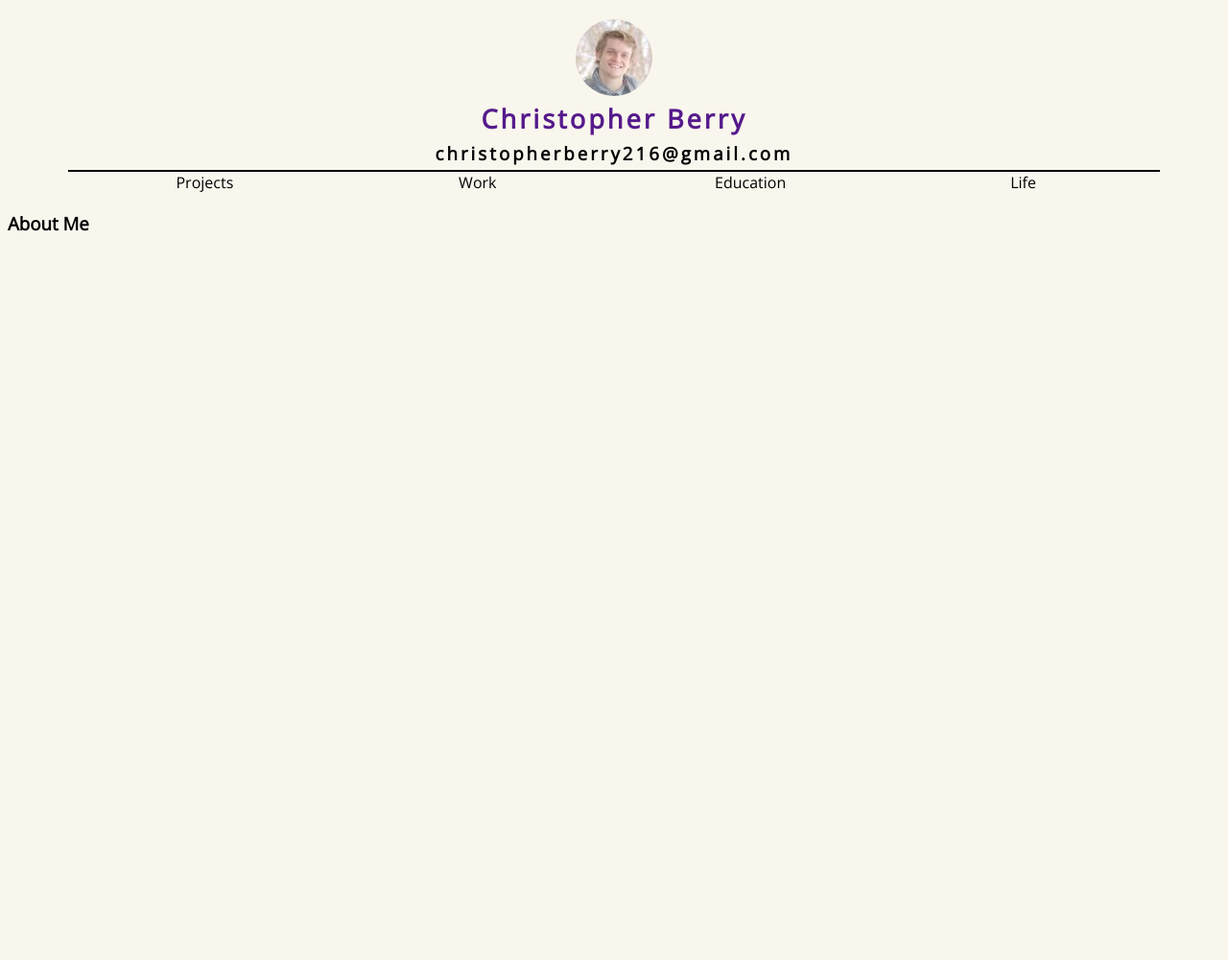
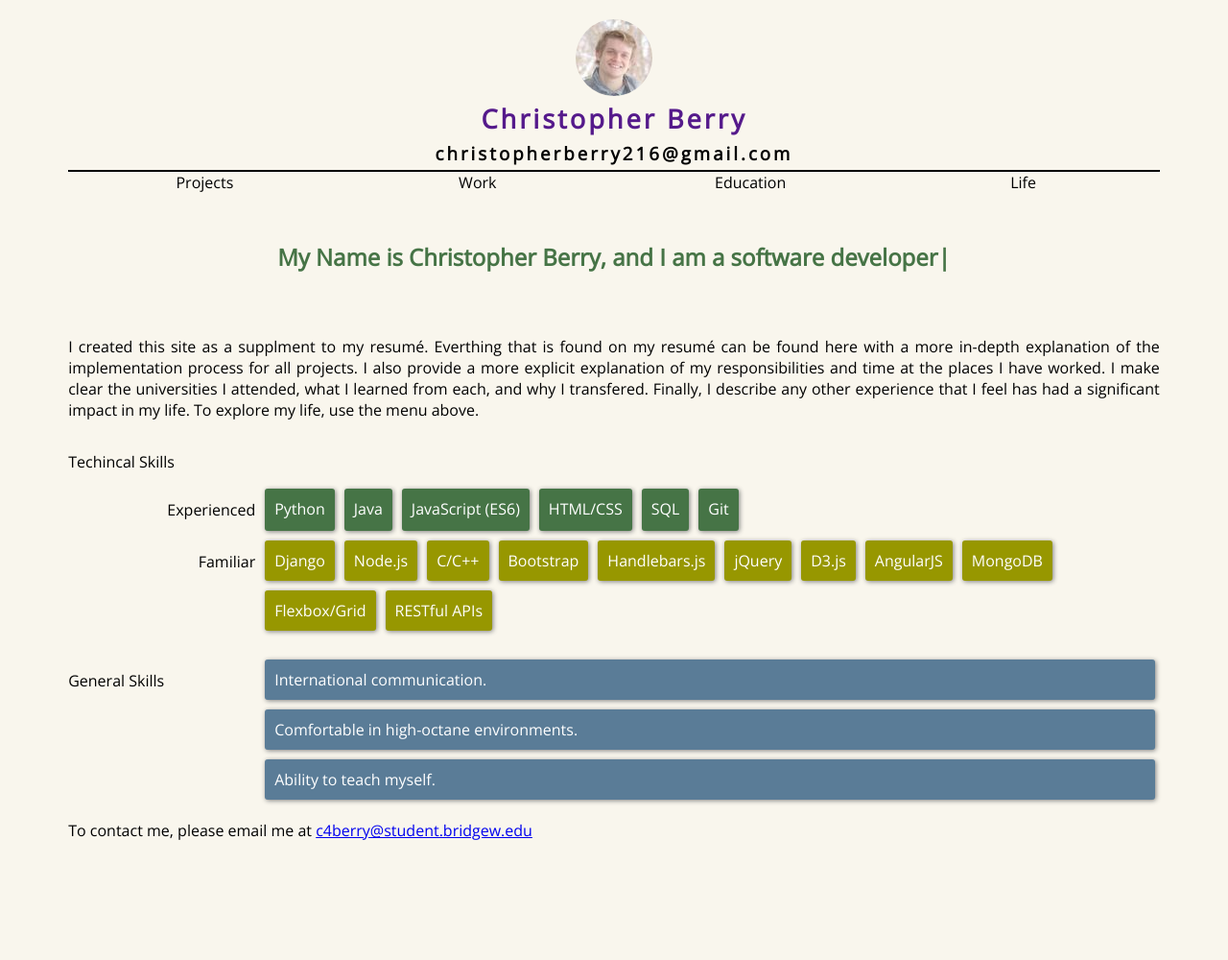
Before and after one commit to cberry216/resume-site, a Django app: page /life/about/ in a window 1280 px wide. Shown: the whole page at 96% size. Before the commit the page ends 241 px from the top, so only its background shows below. Run offline with Django 3.2, Linux system fonts and the light colour scheme; parts of the project's set-up code (start-up, migrations or seed data) failed here and were passed over.

Commit message:
Finished layout of about me page

```diff
--- a/static/css/style.css
+++ b/static/css/style.css
@@ -76,6 +76,10 @@ body {
 .menu__item:hover > .menu__link {
 	color: #467446;
 	text-shadow: 1px 1px 2px #afafaf;
+}
+
+.footer {
+	height: 100px;
 }
 
 .filter {
@@ -261,3 +265,125 @@ body {
 
 	text-align: right;
 }
+
+.about {
+	width: 90%;
+	margin: 0 5%;
+
+	display: flex;
+	flex-direction: column;
+}
+
+.about__title {
+	color: #467446;
+	margin: 50px 0;
+
+	text-align: center;
+	font-size: 1.5em;
+}
+
+.about__preamble {
+	text-align: justify;
+}
+
+.technical {
+	display: grid;
+	grid-template-columns: 100px 100px 1fr;
+	grid-template-rows: 50px auto auto;
+}
+
+.technical__label {
+	grid-column: 1 / 4;
+	grid-row: 1 / 2;
+}
+
+.technical__experienced {
+	margin-right: 5px;
+
+	text-align: right;
+
+	grid-column: 1 / 3;
+	grid-row: 2 / 3;
+}
+
+.technical__familiar {
+	margin-right: 5px;
+
+	text-align: right;
+
+	grid-column: 1 / 3;
+	grid-row: 3 / 4;
+}
+
+.technical__skills {
+	display: flex;
+	flex-wrap: wrap;
+}
+
+.technical__skills--experienced {
+	grid-column: 3 / 4;
+	grid-row: 2 / 3;
+}
+
+.technical__skills-familiar {
+	grid-column: 3 / 4;
+	grid-row: 3 / 4;
+}
+
+.general {
+	margin-top: 20px;
+	display: grid;
+	grid-template-columns: 200px 1fr;
+	grid-template-rows: 50px auto;
+}
+
+.general__label {
+	grid-column: 1 / 2;
+	grid-row: 1 / 2;
+}
+
+.general__skills {
+	grid-column: 2 / 3;
+	grid-row: 1 / 3;
+
+	display: flex;
+	flex-direction: column;
+}
+
+.skill {
+	margin: 5px;
+	padding: 10px;
+	border-radius: 3px;
+	color: white;
+	box-shadow: 1px 1px 5px grey;
+}
+
+.skill--green {
+	background-color: #467446;
+}
+
+.skill--yellow {
+	background-color: #979700;
+}
+
+.skill--blue {
+	background-color: #5a7c97;
+}
+
+/* Animations */
+
+.blinking-cursor {
+	color: #467446;
+	animation-duration: 1s;
+	animation-name: blink;
+	animation-iteration-count: infinite;
+}
+
+@keyframes blink {
+	from {
+		opacity: 0;
+	}
+	to {
+		opacity: 100;
+	}
+}
--- a/templates/about.html
+++ b/templates/about.html
@@ -3,5 +3,43 @@
 {% block title %}About{% endblock title %}
 
 {% block content %}
-<h3>About Me</h3>
+<div class="about">
+  <h1 class="about__title">My Name is Christopher Berry, and I am a software developer<span class="blinking-cursor">|</span></h1>
+  <p class="about__preamble">I created this site as a supplment to my resumé. Everthing that is found on my resumé can be found here with a more in-depth explanation of the implementation process for all projects. I also provide a more explicit explanation of my responsibilities and time at the places I have worked. I make clear the universities I attended, what I learned from each, and why I transfered. Finally, I describe any other experience that I feel has had a significant impact in my life. To explore my life, use the menu above.</pre>
+  <div class="technical">
+    <p class="technical__label">Techincal Skills</p>
+    <p class="technical__experienced">Experienced</p>
+    <div class="technical__skills technical__skills--experienced">
+      <p class="skill skill--green">Python</p>
+      <p class="skill skill--green">Java</p>
+      <p class="skill skill--green">JavaScript (ES6)</p>
+      <p class="skill skill--green">HTML/CSS</p>
+      <p class="skill skill--green">SQL</p>
+      <p class="skill skill--green">Git</p>
+    </div>
+    <p class="technical__familiar">Familiar</p>
+    <div class="technical__skills technical__skills--familiar">
+      <p class="skill skill--yellow">Django</p>
+      <p class="skill skill--yellow">Node.js</p>
+      <p class="skill skill--yellow">C/C++</p>
+      <p class="skill skill--yellow">Bootstrap</p>
+      <p class="skill skill--yellow">Handlebars.js</p>
+      <p class="skill skill--yellow">jQuery</p>
+      <p class="skill skill--yellow">D3.js</p>
+      <p class="skill skill--yellow">AngularJS</p>
+      <p class="skill skill--yellow">MongoDB</p>
+      <p class="skill skill--yellow">Flexbox/Grid</p>
+      <p class="skill skill--yellow">RESTful APIs</p>
+    </div>
+  </div>
+  <div class="general">
+    <p class="general__label">General Skills</p>
+    <div class="general__skills">
+      <p class="skill skill--blue">International communication.</p>
+      <p class="skill skill--blue">Comfortable in high-octane environments.</p>
+      <p class="skill skill--blue">Ability to teach myself.</p>
+    </div>
+  </div>
+  <p class="about__contact">To contact me, please email me at <a href="mailto:c4berry@student.bridgew.edu">c4berry@student.bridgew.edu</a></p>
+</div>
 {% endblock content %}
--- a/templates/base.html
+++ b/templates/base.html
@@ -25,6 +25,7 @@
     </div>
   </div>
   {% block content %}{% endblock content %}
+  <div class="footer"></div>
   <script src="{% static 'js/script.js' %}"></script>
 </body>
 </html>
```
